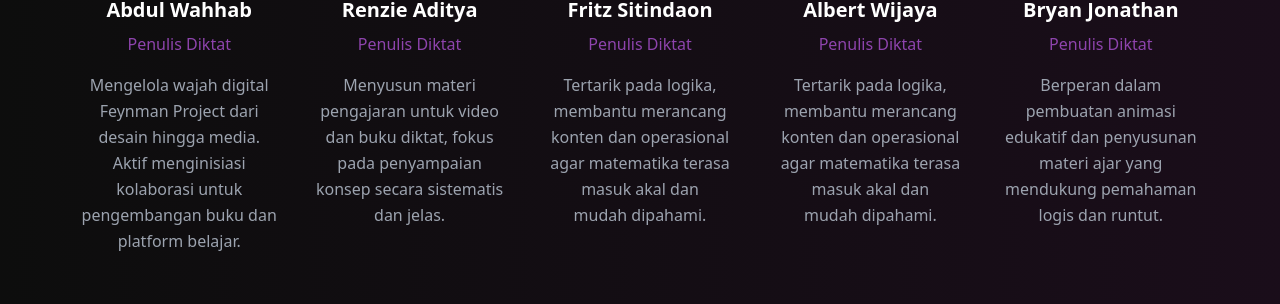
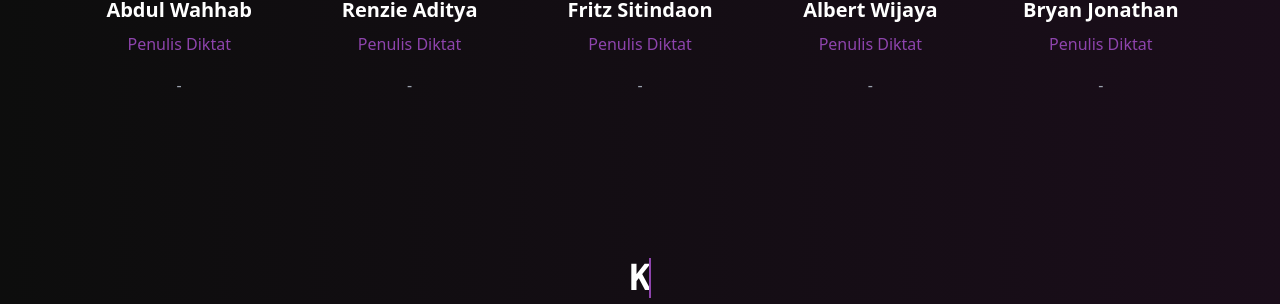
Before and after one commit to FeynmanProject/feynmanproject.github.io, a Next.js app: page /books in a window 1280 px wide. Shown: the part 3647-3951 px from the top of the page. Built offline with nearby package versions, Linux system fonts and the light colour scheme.

Commit message:
Update page.tsx

```diff
--- a/app/books/page.tsx
+++ b/app/books/page.tsx
@@ -756,7 +756,7 @@ const testimonials = [
               <h3 className="text-xl font-bold mb-2">Abdul Wahhab</h3>
               <p className="text-[#8E44AD] mb-4">Penulis Diktat</p>
               <p className="text-gray-400 leading-relaxed">
-                Mengelola wajah digital Feynman Project dari desain hingga media. Aktif menginisiasi kolaborasi untuk pengembangan buku dan platform belajar.
+                -
               </p>
             </div>
 
@@ -773,7 +773,7 @@ const testimonials = [
               <h3 className="text-xl font-bold mb-2">Renzie Aditya</h3>
               <p className="text-[#8E44AD] mb-4">Penulis Diktat</p>
               <p className="text-gray-400 leading-relaxed">
-                Menyusun materi pengajaran untuk video dan buku diktat, fokus pada penyampaian konsep secara sistematis dan jelas.
+                -
               </p>
             </div>
 
@@ -790,7 +790,7 @@ const testimonials = [
               <h3 className="text-xl font-bold mb-2">Fritz Sitindaon</h3>
               <p className="text-[#8E44AD] mb-4">Penulis Diktat</p>
               <p className="text-gray-400 leading-relaxed">
-               Tertarik pada logika, membantu merancang konten dan operasional agar matematika terasa masuk akal dan mudah dipahami.
+               -
               </p>
             </div>
 
@@ -807,14 +807,14 @@ const testimonials = [
               <h3 className="text-xl font-bold mb-2">Albert Wijaya</h3>
               <p className="text-[#8E44AD] mb-4">Penulis Diktat</p>
               <p className="text-gray-400 leading-relaxed">
-               Tertarik pada logika, membantu merancang konten dan operasional agar matematika terasa masuk akal dan mudah dipahami.
+               -
               </p>
             </div>
 
             <div className="text-center">
               <div className="relative w-48 h-48 mx-auto mb-6 rounded-full overflow-hidden shadow-xl hover:shadow-2xl transition-all duration-300 hover:scale-105">
                 <Image
-                  src="https://static.readdy.ai/image/420ea21a139446d9f8dbe141258338d9/d2aae01ff2024d3fe3f211134c42626d.png"
+                  src="https://i.imgur.com/NbsdjBz.png"
                   alt="David Park - Community Manager"
                   fill
                   unoptimized
@@ -824,7 +824,7 @@ const testimonials = [
               <h3 className="text-xl font-bold mb-2">Bryan Jonathan</h3>
               <p className="text-[#8E44AD] mb-4">Penulis Diktat</p>
               <p className="text-gray-400 leading-relaxed">
-                Berperan dalam pembuatan animasi edukatif dan penyusunan materi ajar yang mendukung pemahaman logis dan runtut.
+                -
               </p>
             </div>
           </div>
```
